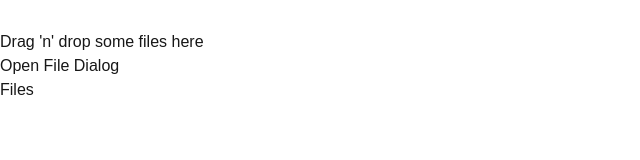
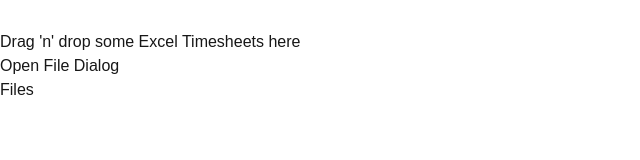
Before and after one commit to briansai/timesheets, a Next.js app: page / in a window 1280 px wide. Shown: the top 160 px of the page, without its empty margins (0-640 px from the left). Built offline with nearby package versions, Linux system fonts and the light colour scheme.

Commit message:
Set file results to the side

```diff
--- a/src/components/DropZone.js
+++ b/src/components/DropZone.js
@@ -1,66 +1,85 @@
-'use client'
+"use client";
 
-import React, {useRef} from 'react'
-import {useDropzone} from 'react-dropzone'
+import React, { useRef } from "react";
+import { useDropzone } from "react-dropzone";
 
 function DropZone(props) {
-  const {required, name} = props;
+  const { required, name } = props;
 
   const hiddenInputRef = useRef(null);
 
-  const {getRootProps, getInputProps, open, acceptedFiles} = useDropzone({
+  const { getRootProps, getInputProps, open, acceptedFiles } = useDropzone({
     onDrop: (incomingFiles) => {
       if (hiddenInputRef.current) {
-        // Note the specific way we need to munge the file into the hidden input
-        // https://stackoverflow.com/a/68182158/1068446
         const dataTransfer = new DataTransfer();
         incomingFiles.forEach((v) => {
           dataTransfer.items.add(v);
         });
         hiddenInputRef.current.files = dataTransfer.files;
       }
-    }
+    },
   });
 
-  const files = acceptedFiles.map(file => (
+  const files = acceptedFiles.map((file) => {
+    console.log(file);
+    return (
       <li key={file.path}>
         {file.path} - {file.size} bytes
       </li>
-  ));
+    );
+  });
 
   return (
     <div className="container">
-      <div {...getRootProps({className: 'dropzone'})}>
+      <div {...getRootProps({ className: "dropzone" })}>
         {/*
           Add a hidden file input
           Best to use opacity 0, so that the required validation message will appear on form submission
         */}
-        <input type ="file" name={name} required={required} style ={{opacity: 0}} ref={hiddenInputRef}/>
+        <div className="grid grid-rows-3 grid-flow-col gap-4">
+          <div className="row-span-3 ...">
+            <input
+              type="file"
+              name={name}
+              required={required}
+              style={{ opacity: 0 }}
+              ref={hiddenInputRef}
+            />
             <input {...getInputProps()} />
-        <p>Drag 'n' drop some files here</p>
-        <button type="button" onClick={open}>
+            <p>Drag 'n' drop some Excel Timesheets here</p>
+            <button
+              type="button"
+              onClick={open}
+              className="bg-blue-500 hover:bg-blue-700 text-white font-bold py-2 px-4 rounded"
+            >
               Open File Dialog
             </button>
           </div>
+
+          <div className="row-span-3">
             <aside>
               <h4>Files</h4>
               <ul>{files}</ul>
             </aside>
           </div>
+        </div>
+      </div>
+    </div>
   );
 }
 
-
-<form onSubmit={(e) => {
+<form
+  onSubmit={(e) => {
     e.preventDefault();
 
-  // Now get the form data as you regularly would
     const formData = new FormData(e.currentTarget);
-  const file =  formData.get("my-file");
+    const file = formData.get("my-file");
+
     alert(file.name);
-}}>
-  <DropZone name ="my-file" required/>
+  }}
+>
+  <DropZone name="my-file" required />
   <button type="submit">Submit</button>
-</form>
+</form>;
 
-export default DropZone
+export default DropZone;
```
Lines whose indentation alone changed are shown as unchanged.
